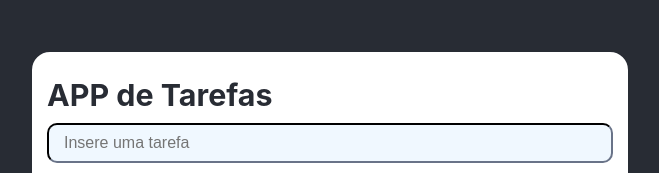
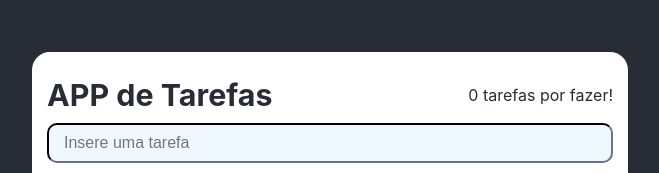
Before and after one commit to anotherlusitano/TodoAppReact, a React (Create React App) app: page / in a window 1280 px wide. Shown: the top 173 px of the page, without its empty margins (310-969 px from the left). Built offline with nearby package versions, Linux system fonts and the light colour scheme.

Commit message:
Adicionar texto que mostra quantas tarefas estão por fazer

```diff
--- a/src/App.css
+++ b/src/App.css
@@ -28,7 +28,14 @@ main {
   border-radius: 20px;
 }
 
-.form-container h3 {
+.header {
+  display: flex;
+  flex-direction: row;
+  justify-content: space-between;
+  align-items: center;
+}
+
+.header h3 {
   margin-block: 10px;
 }
 
@@ -132,3 +139,7 @@ form input {
   padding: 15px;
   font-size: 16px;
 }
+
+.tarefas-em-falta {
+  font-size: 16px;
+}
--- a/src/components/App.jsx
+++ b/src/components/App.jsx
@@ -3,6 +3,7 @@ import "../App.css";
 import TodoItem from "./TodoItem";
 import { TodosContext } from "../context/TodosContext";
 import useLocalStorage from "../hooks/useLocalStorage";
+import RemainingItems from "./RemainingItems";
 
 function App() {
   const [todos, setTodos] = useLocalStorage("tarefas", []);
@@ -107,7 +108,11 @@ function App() {
   return (
     <main>
       <div className="form-container">
-        <h3>APP de Tarefas</h3>
+        <div className="header">
+          <h3>APP de Tarefas</h3>
+
+          <RemainingItems tarefasPorFazer={filteredTodos} />
+        </div>
 
         <form action="#" onSubmit={addTodo}>
           <input
--- /dev/null
+++ b/src/components/RemainingItems.jsx
@@ -0,0 +1,11 @@
+import React from "react";
+
+export default function RemainingItems(props) {
+  const tarefas = props.tarefasPorFazer("por-fazer");
+
+  return (
+    <span className="tarefas-em-falta">
+      {tarefas.length} tarefas por fazer!
+    </span>
+  );
+}
```
